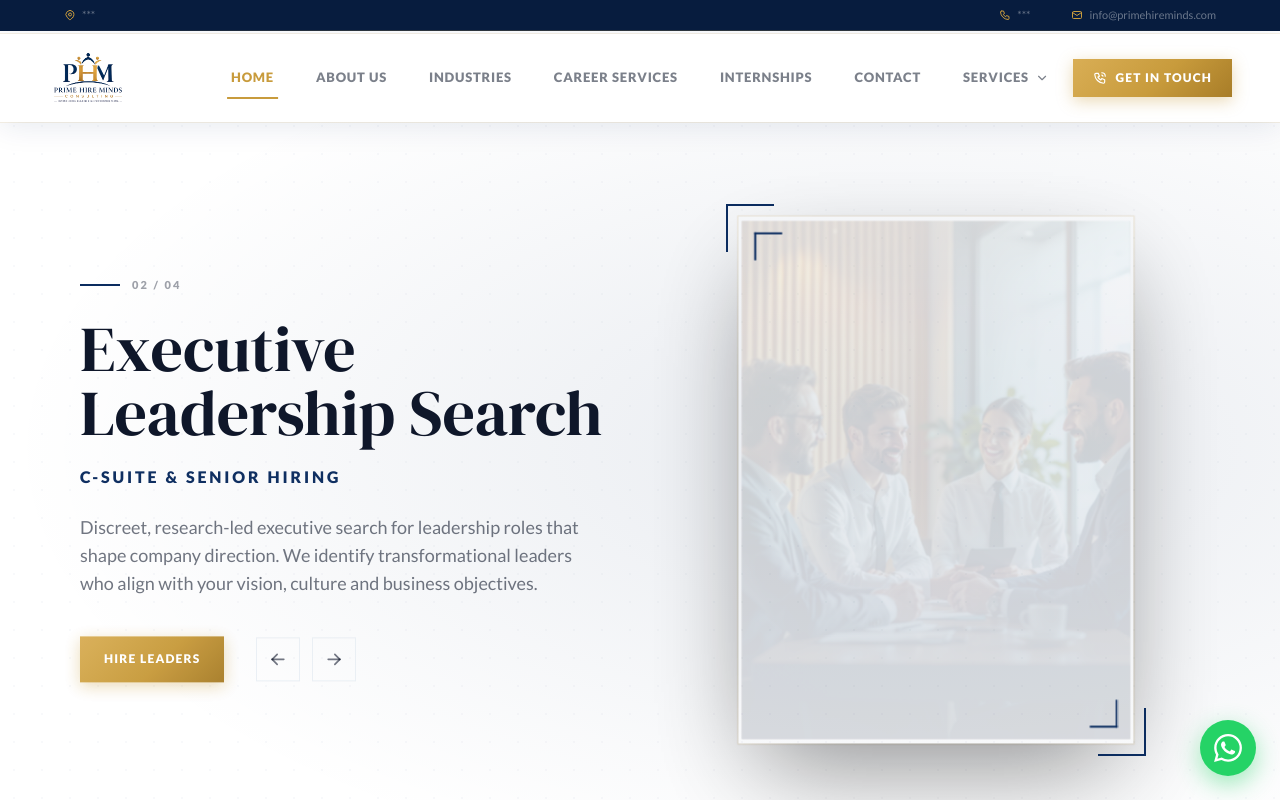
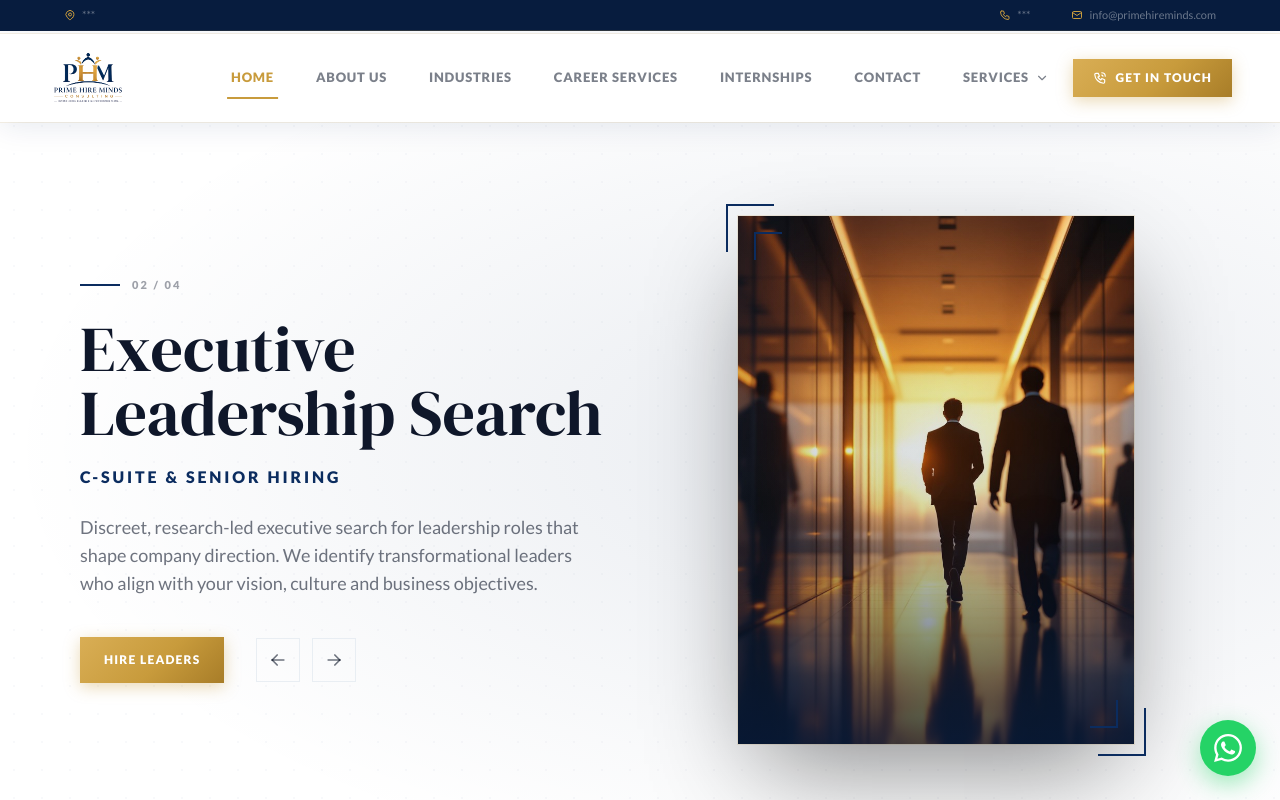
Before and after one commit to code-x-prime/prime-hire, a Next.js app: page / in a window 1280 px wide. Shown: the top 800 px of the page. Built offline with nearby package versions, Linux system fonts and the light colour scheme.

Commit message:
feat: implement hero section and landing page layout with custom carousel and interactive UI components

```diff
--- a/src/app/page.tsx
+++ b/src/app/page.tsx
@@ -205,7 +205,7 @@ const faqs = [
 export default function Home() {
   return (
     <>
-      <ElegantCarousel slides={heroSlides} />
+      <ElegantCarousel slides={heroSlides} interval={4500} />
 
       {/* ════ ABOUT PREVIEW ════ */}
       <AboutSection3 />
@@ -309,7 +309,7 @@ export default function Home() {
       </section>
 
       {/* ════ BENTO FEATURES ════ */}
-      <section className="py-14 md:py-20 lg:py-24 bg-[#fdfbf6] relative overflow-hidden">
+      <section className="py-14 md:py-16  bg-[#fdfbf6] relative overflow-hidden">
         <div className="max-w-7xl mx-auto px-4 md:px-8 xl:px-16">
           <BentoFeatures
             badge="Our Approach"
--- a/src/components/BentoFeatures.tsx
+++ b/src/components/BentoFeatures.tsx
@@ -20,11 +20,11 @@ interface BentoFeaturesProps {
 }
 
 const cardVariants = {
-  hidden: { opacity: 0, y: 28 },
+  hidden: { opacity: 0, y: 20 },
   visible: (i: number) => ({
     opacity: 1,
     y: 0,
-    transition: { duration: 0.6, delay: i * 0.1, ease: [0.16, 1, 0.3, 1] as const },
+    transition: { duration: 0.45, delay: i * 0.06, ease: [0.16, 1, 0.3, 1] as const },
   }),
 };
 
--- a/src/components/CTASection.tsx
+++ b/src/components/CTASection.tsx
@@ -32,7 +32,7 @@ export default function CTASection({
   className,
 }: CTASectionProps) {
   return (
-    <section className={cn("py-14 md:py-20 lg:py-24 bg-white relative overflow-hidden", className)}>
+    <section className={cn("py-14 md:py-16  bg-white relative overflow-hidden", className)}>
       <div className="max-w-7xl mx-auto px-4 md:px-8 xl:px-16 relative z-10">
         <motion.div
           initial={{ opacity: 0, y: 32 }}
--- a/src/components/MinimalHero.tsx
+++ b/src/components/MinimalHero.tsx
@@ -64,7 +64,7 @@ export default function MinimalHero({
     let particles: Particle[] = [];
     let raf = 0;
 
-    const count = () => Math.max(25, Math.floor((canvas.width * canvas.height) / 8000));
+    const count = () => Math.max(18, Math.floor((canvas.width * canvas.height) / 12000));
 
     const make = (): Particle => {
       const fadeDelay = Math.random() * 600 + 100;
--- a/src/components/ui/about-section.tsx
+++ b/src/components/ui/about-section.tsx
@@ -13,13 +13,13 @@ export default function AboutSection3() {
       opacity: 1,
       filter: "blur(0px)",
       transition: {
-        delay: i * 0.4,
-        duration: 0.5,
+        delay: i * 0.08,
+        duration: 0.35,
       },
     }),
     hidden: {
-      filter: "blur(10px)",
-      y: -20,
+      filter: "blur(8px)",
+      y: -12,
       opacity: 0,
     },
   };
@@ -28,12 +28,12 @@ export default function AboutSection3() {
       opacity: 1,
       filter: "blur(0px)",
       transition: {
-        delay: i * 0.4,
-        duration: 0.5,
+        delay: i * 0.08,
+        duration: 0.4,
       },
     }),
     hidden: {
-      filter: "blur(10px)",
+      filter: "blur(8px)",
       opacity: 0,
     },
   };
@@ -161,14 +161,14 @@ export default function AboutSection3() {
             <h1 className="text-2xl sm:text-3xl md:text-4xl lg:text-5xl !leading-[110%] font-semibold text-brand-dark mb-6 md:mb-8">
               <VerticalCutReveal
                 splitBy="words"
-                staggerDuration={0.1}
+                staggerDuration={0.05}
                 staggerFrom="first"
                 reverse={true}
                 transition={{
                   type: "spring",
-                  stiffness: 250,
-                  damping: 30,
-                  delay: 0.5,
+                  stiffness: 320,
+                  damping: 22,
+                  delay: 0.15,
                 }}
               >
                 Strategic Recruitment & HR Consulting for Growing Enterprises.
--- a/src/components/ui/elegant-carousel.tsx
+++ b/src/components/ui/elegant-carousel.tsx
@@ -42,7 +42,7 @@ export default function ElegantCarousel({
   const touchStartX = useRef(0);
   const touchEndX = useRef(0);
 
-  const TRANSITION_DURATION = 800;
+  const TRANSITION_DURATION = 450;
 
   const goToSlide = useCallback(
     (index: number, dir?: "next" | "prev") => {
@@ -124,7 +124,7 @@ export default function ElegantCarousel({
     >
       {/* Background accent wash */}
       <div
-        className="absolute inset-0 pointer-events-none transition-all duration-700"
+        className="absolute inset-0 pointer-events-none transition-all duration-300"
         style={{
           background: `radial-gradient(ellipse at 70% 50%, ${currentSlide.accent}18 0%, transparent 70%)`,
         }}
@@ -147,7 +147,7 @@ export default function ElegantCarousel({
               {/* Collection number */}
               <div
                 className={cn(
-                  "flex items-center gap-3 mb-5 md:mb-6 transition-all duration-500",
+                  "flex items-center gap-3 mb-5 md:mb-6 transition-all duration-300",
                   isTransitioning
                     ? direction === "next"
                       ? "opacity-0 -translate-x-6"
@@ -164,7 +164,7 @@ export default function ElegantCarousel({
               {/* Title */}
               <h2
                 className={cn(
-                  "font-serif text-4xl sm:text-5xl md:text-6xl lg:text-[3.5rem] xl:text-[4rem] leading-[1.05] text-brand-dark mb-4 md:mb-5 transition-all duration-500",
+                  "font-serif text-4xl sm:text-5xl md:text-6xl lg:text-[3.5rem] xl:text-[4rem] leading-[1.05] text-brand-dark mb-4 md:mb-5 transition-all duration-300",
                   isTransitioning
                     ? direction === "next"
                       ? "opacity-0 -translate-y-6"
@@ -178,7 +178,7 @@ export default function ElegantCarousel({
               {/* Subtitle */}
               <p
                 className={cn(
-                  "text-sm md:text-base font-black uppercase tracking-[0.18em] mb-5 md:mb-6 transition-all duration-500 delay-75",
+                  "text-sm md:text-base font-black uppercase tracking-[0.18em] mb-5 md:mb-6 transition-all duration-300",
                   isTransitioning
                     ? direction === "next"
                       ? "opacity-0 -translate-y-5"
@@ -193,7 +193,7 @@ export default function ElegantCarousel({
               {/* Description */}
               <p
                 className={cn(
-                  "text-sm md:text-base lg:text-lg text-brand-dark/60 leading-relaxed mb-8 md:mb-10 transition-all duration-500 delay-100",
+                  "text-sm md:text-base lg:text-lg text-brand-dark/60 leading-relaxed mb-8 md:mb-10 transition-all duration-300",
                   isTransitioning
                     ? direction === "next"
                       ? "opacity-0 -translate-y-5"
@@ -207,7 +207,7 @@ export default function ElegantCarousel({
               {/* CTA + Navigation Arrows */}
               <div
                 className={cn(
-                  "flex flex-col sm:flex-row items-start sm:items-center gap-5 sm:gap-8 transition-all duration-500 delay-150",
+                  "flex flex-col sm:flex-row items-start sm:items-center gap-5 sm:gap-8 transition-all duration-300",
                   isTransitioning
                     ? direction === "next"
                       ? "opacity-0 -translate-y-5"
@@ -254,7 +254,7 @@ export default function ElegantCarousel({
               {/* Image frame */}
               <div
                 className={cn(
-                  "relative w-full h-full overflow-hidden transition-all duration-700",
+                  "relative w-full h-full overflow-hidden transition-all duration-300",
                   isTransitioning
                     ? direction === "next"
                       ? "scale-[0.96] opacity-80"
@@ -271,7 +271,7 @@ export default function ElegantCarousel({
                     initial={{ opacity: 0, scale: 1.05 }}
                     animate={{ opacity: 1, scale: 1 }}
                     exit={{ opacity: 0, scale: 0.98 }}
-                    transition={{ duration: 0.7, ease: "easeInOut" }}
+                    transition={{ duration: 0.35, ease: "easeOut" }}
                     className="absolute inset-0"
                   >
                     <Image
--- a/src/components/ui/parallax-scroll-feature-section.tsx
+++ b/src/components/ui/parallax-scroll-feature-section.tsx
@@ -72,16 +72,16 @@ function ParallaxServiceItem({
     offset: ["start end", "center start"],
   });
 
-  const opacity = useTransform(scrollYProgress, [0, 0.7], [0, 1]);
+  const opacity = useTransform(scrollYProgress, [0, 0.55], [0, 1]);
   const clipPath = useTransform(
     scrollYProgress,
-    [0, 0.7],
+    [0, 0.55],
     service.reverse
       ? ["inset(0 0 0 100%)", "inset(0 0 0 0%)"]
       : ["inset(0 100% 0 0)", "inset(0 0% 0 0)"]
   );
-  const translateContent = useTransform(scrollYProgress, [0, 1], [60, 0]);
-  const translateImage = useTransform(scrollYProgress, [0, 1], [-40, 40]);
+  const translateContent = useTransform(scrollYProgress, [0, 0.8], [40, 0]);
+  const translateImage = useTransform(scrollYProgress, [0, 1], [-25, 25]);
 
   return (
     <div
--- a/src/components/ui/scroll-01.tsx
+++ b/src/components/ui/scroll-01.tsx
@@ -36,19 +36,19 @@ function ScrollItem({
 
   const { scrollYProgress } = useScroll({
     target: ref,
-    offset: ["start 90%", "end 15%"],
+    offset: ["start 85%", "end 20%"],
   });
 
-  const y = useTransform(scrollYProgress, [0, 1], [20, -20]);
+  const y = useTransform(scrollYProgress, [0, 1], [16, -16]);
 
-  const opacityValues = index === 0 ? [1, 0.7, 1, 0] : [0, 0.7, 1, 0];
+  const opacityValues = index === 0 ? [1, 0.8, 1, 0] : [0, 0.8, 1, 0];
   const opacity = useTransform(
     scrollYProgress,
-    [0, 0.3, 0.7, 1],
+    [0, 0.25, 0.65, 1],
     opacityValues,
   );
 
-  const isActive = useTransform(scrollYProgress, (v) => v > 0.4 && v < 0.6);
+  const isActive = useTransform(scrollYProgress, (v) => v > 0.35 && v < 0.65);
 
   useMotionValueEvent(isActive, "change", (v) => {
     if (v) {
--- a/src/components/ui/vertical-cut-reveal.tsx
+++ b/src/components/ui/vertical-cut-reveal.tsx
@@ -45,11 +45,11 @@ const VerticalCutReveal = forwardRef<VerticalCutRevealRef, TextProps>(
       reverse = false,
       transition = {
         type: "spring",
-        stiffness: 190,
-        damping: 22,
+        stiffness: 280,
+        damping: 18,
       },
       splitBy = "words",
-      staggerDuration = 0.2,
+      staggerDuration = 0.06,
       staggerFrom = "first",
       containerClassName,
       wordLevelClassName,
```
